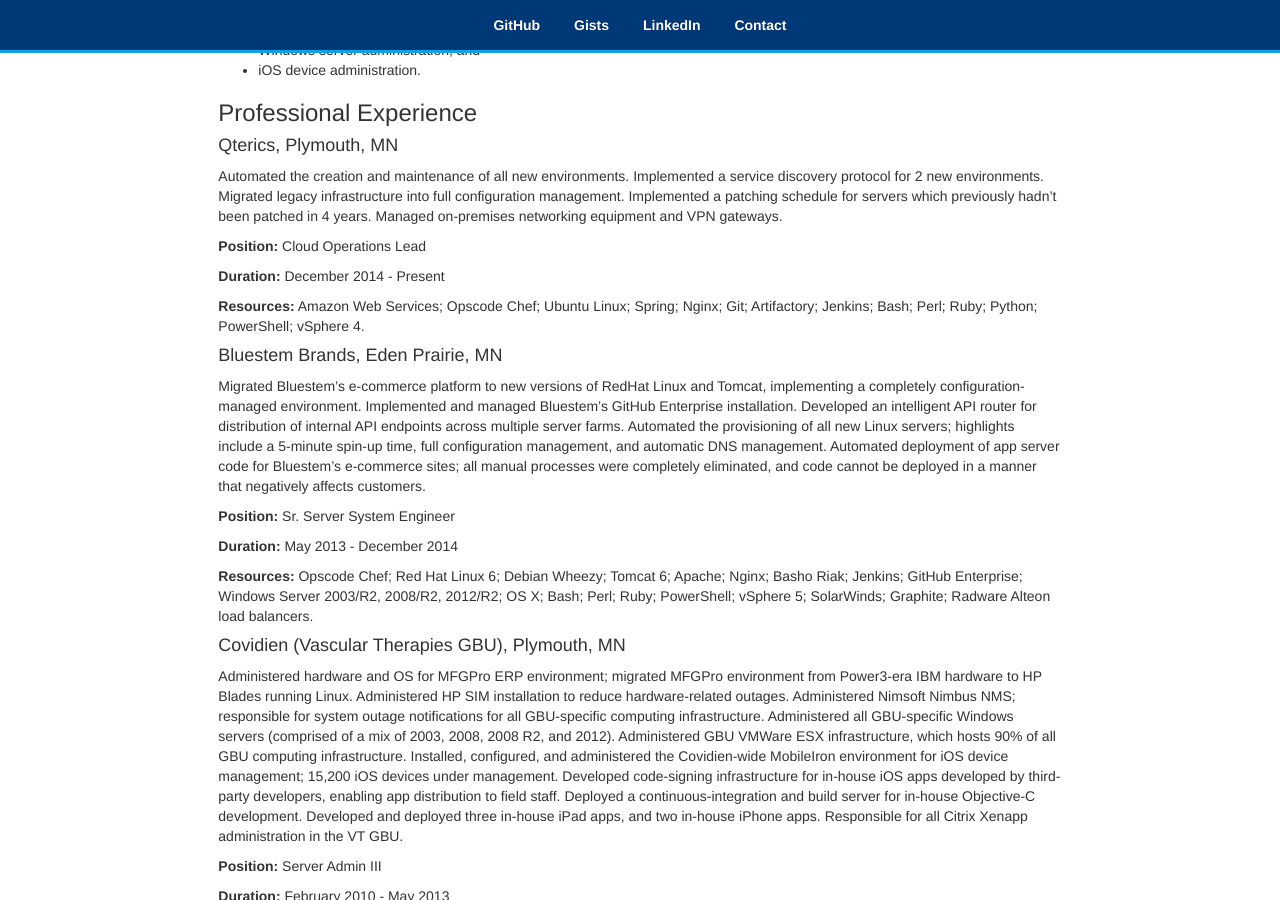
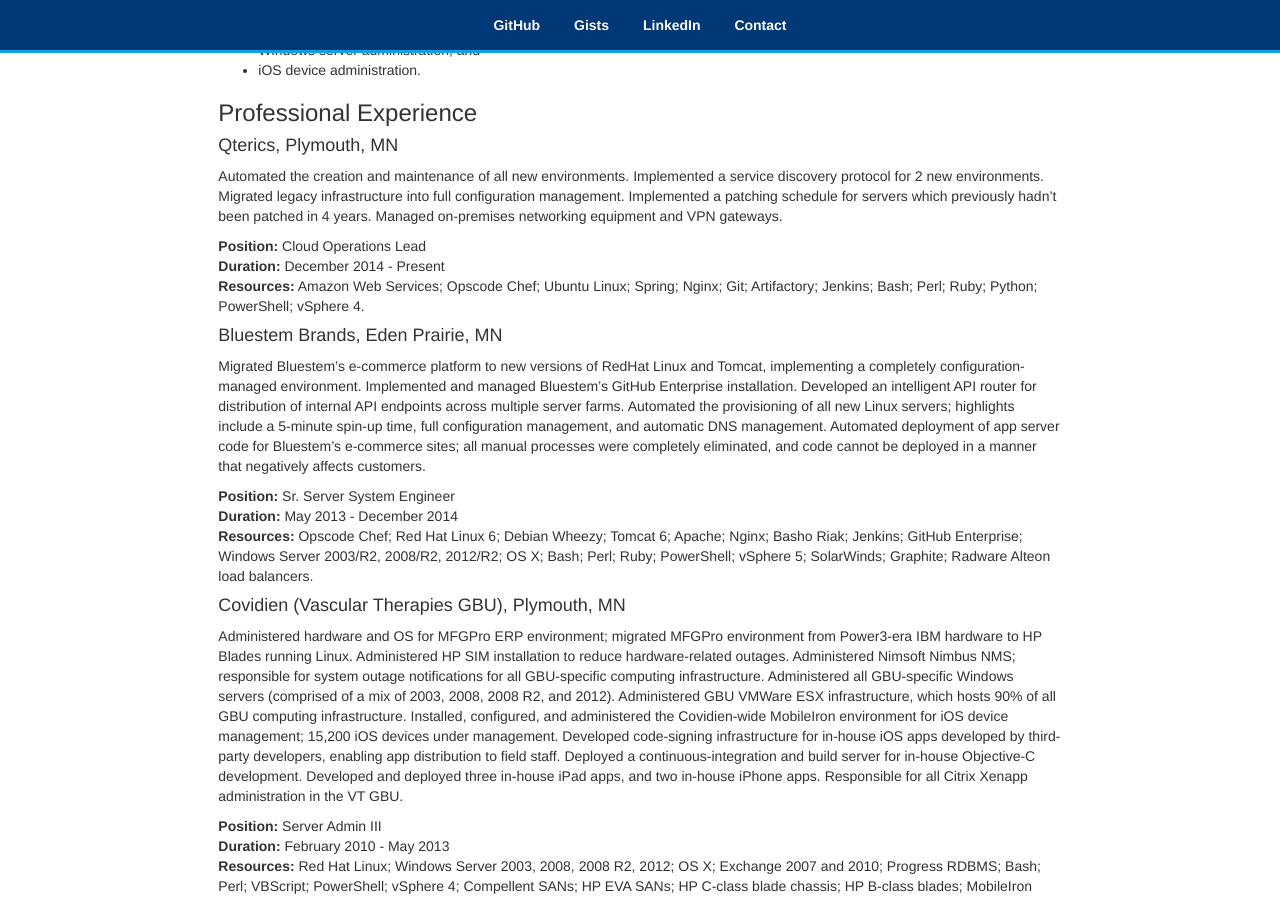
Before and after one commit to rpunt/rpunt.github.io, a Jekyll site: the page built from test.md, in a window 1280 px wide and 900 px high, scrolled down 326 px. Built offline with Jekyll 4.4.1, drawn with Linux system fonts in a browser that asks for light colours; nearby versions of some CDN libraries.

Commit message:
layout and includes changes

```diff
--- /dev/null
+++ b/_includes/head.html
@@ -0,0 +1,51 @@
+<head>
+<title>Ryan Punt</title>
+<meta charset="utf-8">
+<meta http-equiv="X-UA-Compatible" content="IE=edge">
+<meta name="viewport" content="width=device-width, initial-scale=1">
+<link rel="stylesheet" href="/css/bootstrap.min.css" type="text/css" media="screen" />
+<link rel="stylesheet" href="/css/bootstrap-theme.min.css" type="text/css" media="screen" />
+<style type="text/css">
+body {
+  padding-top: 60px;
+}
+
+.navbar-inverse .navbar-nav>li>a {
+        color: #fff;
+        font-weight: bolder;
+}
+.navbar-inverse {
+  background: #003878;
+  color: #fff;
+  border-bottom: 3px solid #0fa1e0;
+}
+.navbar-inverse .navbar-brand {
+  color: #fff;
+}
+.navbar-toggle {
+  background: #0fa1e0;
+}
+.navbar-inverse .navbar-toggle:hover, .navbar-inverse .navbar-toggle:focus {
+  background: #0fa1e0;
+}
+.center.navbar .nav, .center.navbar .nav > li {
+    float:none;
+    display:inline-block;
+    *display:inline; /* ie7 fix */
+    *zoom:1; /* hasLayout ie7 trigger */
+    vertical-align: top;
+}
+.center .navbar-inner {
+    text-align:center;
+}
+
+@media print {
+  .navbar {
+    display: none !important;
+  }
+  body {
+    padding-top: 0px;
+  }
+}
+</style>
+</head>
--- /dev/null
+++ b/_includes/navbar.html
@@ -0,0 +1,24 @@
+<div class="hidden-print navbar navbar-inverse navbar-fixed-top center">
+  <div class="navbar-inner">
+    <div class="container">
+      <div class="navbar-header">
+        <button data-target=".navbar-ex1-collapse" data-toggle="collapse" class="navbar-toggle" type="button">
+          <span class="sr-only">Toggle navigation</span>
+          <span class="icon-bar"></span>
+          <span class="icon-bar"></span>
+          <span class="icon-bar"></span>
+        </button>
+        <!-- text logo on mobile view -->
+        <a href="index.html" class="navbar-brand visible-xs">Ryan Punt</a>
+      </div>
+      <div class="collapse navbar-collapse navbar-ex1-collapse">
+        <ul class="nav navbar-nav">
+          <li><a href="https://github.com/rpunt">GitHub</a></li>
+          <li><a href="https://gist.github.com/rpunt/">Gists</a></li>
+          <li><a href="http://www.linkedin.com/in/rpunt">LinkedIn</a></li>
+          <li><a href="mailto:ryan@mirum.org?Subject=Contact%20from%20mirum.org">Contact</a></li>
+        </ul>
+      </div>
+    </div>
+  </div>
+</div>
--- a/_layouts/default.html
+++ b/_layouts/default.html
@@ -1,83 +1,11 @@
 {% assign baseurl = site.baseurl %}
 <!DOCTYPE html>
 <html lang="en">
-<head>
-<title>Ryan Punt</title>
-<meta charset="utf-8">
-<meta http-equiv="X-UA-Compatible" content="IE=edge">
-<meta name="viewport" content="width=device-width, initial-scale=1">
-<link rel="stylesheet" href="/css/bootstrap.min.css" type="text/css" media="screen" />
-<link rel="stylesheet" href="/css/bootstrap-theme.min.css" type="text/css" media="screen" />
-<style type="text/css">
-body {
-  padding-top: 60px;
-}
 
-.navbar-inverse .navbar-nav>li>a {
-        color: #fff;
-        font-weight: bolder;
-}
-.navbar-inverse {
-  background: #003878;
-  color: #fff;
-  border-bottom: 3px solid #0fa1e0;
-}
-.navbar-inverse .navbar-brand {
-  color: #fff;
-}
-.navbar-toggle {
-  background: #0fa1e0;
-}
-.navbar-inverse .navbar-toggle:hover, .navbar-inverse .navbar-toggle:focus {
-  background: #0fa1e0;
-}
-.center.navbar .nav, .center.navbar .nav > li {
-    float:none;
-    display:inline-block;
-    *display:inline; /* ie7 fix */
-    *zoom:1; /* hasLayout ie7 trigger */
-    vertical-align: top;
-}
-.center .navbar-inner {
-    text-align:center;
-}
+{% include head.html %}
+<body>
 
-@media print {
-  .navbar {
-    display: none !important;
-  }
-  body {
-    padding-top: 0px;
-  }
-}
-</style>
-</head>
-
-<body>
-<div class="hidden-print navbar navbar-inverse navbar-fixed-top center">
-  <div class="navbar-inner">
-    <div class="container">
-      <div class="navbar-header">
-        <button data-target=".navbar-ex1-collapse" data-toggle="collapse" class="navbar-toggle" type="button">
-          <span class="sr-only">Toggle navigation</span>
-          <span class="icon-bar"></span>
-          <span class="icon-bar"></span>
-          <span class="icon-bar"></span>
-        </button>
-        <!-- text logo on mobile view -->
-        <a href="index.html" class="navbar-brand visible-xs">Ryan Punt</a>
-      </div>
-      <div class="collapse navbar-collapse navbar-ex1-collapse">
-        <ul class="nav navbar-nav">
-          <li><a href="https://github.com/rpunt">GitHub</a></li>
-          <li><a href="https://gist.github.com/rpunt/">Gists</a></li>
-          <li><a href="http://www.linkedin.com/in/rpunt">LinkedIn</a></li>
-          <li><a href="mailto:ryan@mirum.org?Subject=Contact%20from%20mirum.org">Contact</a></li>
-        </ul>
-      </div>
-    </div>
-  </div>
-</div>
+{% include navbar.html %}
 
 <div class="row">
   <div class="col-lg-2 col-md-2 col-sm-2"></div>
@@ -93,17 +21,8 @@
   </div>
   <div class="col-lg-2 col-md-2 col-sm-2"></div>
 </div>
-<script>
-  (function(i,s,o,g,r,a,m){i['GoogleAnalyticsObject']=r;i[r]=i[r]||function(){
-  (i[r].q=i[r].q||[]).push(arguments)},i[r].l=1*new Date();a=s.createElement(o),
-  m=s.getElementsByTagName(o)[0];a.async=1;a.src=g;m.parentNode.insertBefore(a,m)
-  })(window,document,'script','//www.google-analytics.com/analytics.js','ga');
 
-  ga('create', 'UA-94398-1', 'mirum.org');
-  ga('send', 'pageview');
+{% include scripts.html %}
 
-</script>
-<script src="https://ajax.googleapis.com/ajax/libs/jquery/1.11.0/jquery.min.js"></script>
-<script src="/js/bootstrap.min.js"></script>
 </body>
 </html>
--- a/test.md
+++ b/test.md
@@ -21,60 +21,48 @@
 
 Automated the creation and maintenance of all new environments. Implemented a service discovery protocol for 2 new environments. Migrated legacy infrastructure into full configuration management. Implemented a patching schedule for servers which previously hadn't been patched in 4 years. Managed on-premises networking equipment and VPN gateways.
 
-**Position:** Cloud Operations Lead
-
-**Duration:** December 2014 - Present
-
+**Position:** Cloud Operations Lead<br />
+**Duration:** December 2014 - Present<br />
 **Resources:** Amazon Web Services; Opscode Chef; Ubuntu Linux; Spring; Nginx; Git; Artifactory; Jenkins; Bash; Perl; Ruby; Python; PowerShell; vSphere 4.
 
 #### Bluestem Brands, Eden Prairie, MN
 
 Migrated Bluestem’s e-commerce platform to new versions of RedHat Linux and Tomcat, implementing a completely configuration-managed environment. Implemented and managed Bluestem’s GitHub Enterprise installation. Developed an intelligent API router for distribution of internal API endpoints across multiple server farms. Automated the provisioning of all new Linux servers; highlights include a 5-minute spin-up time, full configuration management, and automatic DNS management. Automated deployment of app server code for Bluestem’s e-commerce sites; all manual processes were completely eliminated, and code cannot be deployed in a manner that negatively affects customers.
 
-**Position:** Sr. Server System Engineer
-
-**Duration:** May 2013 - December 2014
-
+**Position:** Sr. Server System Engineer<br />
+**Duration:** May 2013 - December 2014<br />
 **Resources:** Opscode Chef; Red Hat Linux 6; Debian Wheezy; Tomcat 6; Apache; Nginx; Basho Riak; Jenkins; GitHub Enterprise; Windows Server 2003/R2, 2008/R2, 2012/R2; OS X; Bash; Perl; Ruby; PowerShell; vSphere 5; SolarWinds; Graphite; Radware Alteon load balancers.
 
 #### Covidien (Vascular Therapies GBU), Plymouth, MN
 
 Administered hardware and OS for MFGPro ERP environment; migrated MFGPro environment from Power3-era IBM hardware to HP Blades running Linux. Administered HP SIM installation to reduce hardware-related outages. Administered Nimsoft Nimbus NMS; responsible for system outage notifications for all GBU-specific computing infrastructure. Administered all GBU-specific Windows servers (comprised of a mix of 2003, 2008, 2008 R2, and 2012). Administered GBU VMWare ESX infrastructure, which hosts 90% of all GBU computing infrastructure. Installed, configured, and administered the Covidien-wide MobileIron environment for iOS device management; 15,200 iOS devices under management. Developed code-signing infrastructure for in-house iOS apps developed by third-party developers, enabling app distribution to field staff. Deployed a continuous-integration and build server for in-house Objective-C development. Developed and deployed three in-house iPad apps, and two in-house iPhone apps. Responsible for all Citrix Xenapp administration in the VT GBU.
 
-**Position:** Server Admin III
-
-**Duration:** February 2010 - May 2013
-
+**Position:** Server Admin III<br />
+**Duration:** February 2010 - May 2013<br />
 **Resources:** Red Hat Linux; Windows Server 2003, 2008, 2008 R2, 2012; OS X; Exchange 2007 and 2010; Progress RDBMS; Bash; Perl; VBScript; PowerShell; vSphere 4; Compellent SANs; HP EVA SANs; HP C-class blade chassis; HP B-class blades; MobileIron MDM platform; Apple iOS developer portal; Objective C; XenApp 6.0.
 
 #### The Evangelical Lutheran Good Samaritan Society, Sioux Falls, SD
 
 Administered 300 servers whose functions range from file services to enterprise authentication. Supervised a team of three; oversaw the day-to-day operation and support for 3,500 end-user computers on the 250-site corporate WAN; 219 time clocks; and the use of LANDesk for systems management and patching. Virtualized 39 servers, simultaneously providing for disaster recovery and retiring 39 pieces of legacy hardware. Managed, to completion, the in-field replacement of 205 servers. Managed, to completion, the in-field replacement of 3,500 client computers; automated the setup process to allow deployment with zero user interaction. Implemented disaster recovery plans for 5 applications and 25 servers. Implemented access controls on our Macintosh environment via the corporate LDAP directory as well as systems management software for the clients.
 
-**Position:** Network Computer Systems Administrator 2
-
-**Duration:** August 2005 - February 2010
-
+**Position:** Network Computer Systems Administrator 2<br />
+**Duration:** August 2005 - February 2010<br />
 **Resources:** Debian and Red Hat Linux; Windows Server and XP; OS X; WYSE thin clients and management software; LANDesk; WebWasher content filters; Squid proxy servers; Samba; VMware ESX; Bash; Perl; VBScript
 
 #### Sencore Inc., Sioux Falls, SD
 
 Responsible for all Active Directory and Exchange Server administration. Duties included GPO creation, replication scheme setup and maintenance, and disaster recovery planning. Wrote a custom printer driver, which allowed database and financial reports to be printed directly to PDF and realizing a savings of 300,000 printed pages per calendar year. Migrated HP-UX hardware, software, and database systems to updated versions of each, achieving the mandated zero-downtime project goal. Managed IT helpdesk; responsible for end-user support in a Windows XP environment. Administered the day-to-day operations of both Unix and Windows servers. Served as Webmaster for Corporate Intranet.
 
-**Position:** Systems Analyst 2
-
-**Duration:** October 2001 – May 2005
-
+**Position:** Systems Analyst 2<br />
+**Duration:** October 2001 – May 2005<br />
 **Resources:** Unix, Windows, and Linux server administration; UniData RDBMS administration and programming; Perl; PHP; Visual Basic .NET; XML; HTML; CSS; Photoshop; Microsoft Office; Apache and IIS web servers
 
 #### Pella Corporation, Pella, IA
 
 Authored all daily financial reports (bookings, shipments, et. al) for presentation to Executive Management. Acted as Webmaster for the financial reporting division of Corporate Intranet. Implemented a “Metrics Dashboard” Intranet site for financial report distribution. Deployed custom OLAP queries in the form of Cognos PowerCubes for user data analysis. Maintained 3 Impromptu Catalogs and 30 custom PowerCubes on a weekly build schedule. Served as application/systems administrator for contact center, customer service, and order entry application groups.
 
-**Position:** Systems Engineer
-
-**Duration:** May 2000 – August 2001
-
+**Position:** Systems Engineer<br />
+**Duration:** May 2000 – August 2001<br />
 **Resources:** Progress 4GL RDBMS; Perl; Visual Basic; VBScript/ASP; BASH/Korn Shell; Cognos Enterprise Server; Cognos PowerPlay; Cognos Impromptu
 
 ### Language, Software and Operating System Proficiencies
```
Also changed, not shown: _includes/scripts.html (added, +12 -0 lines).
